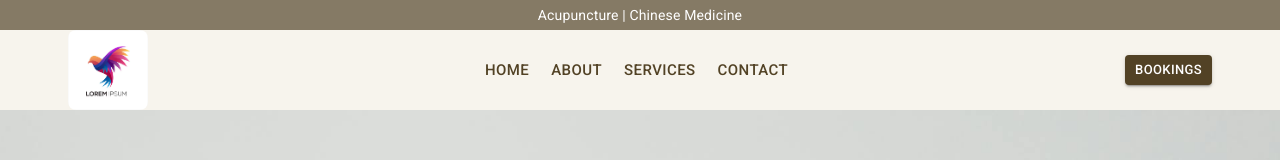
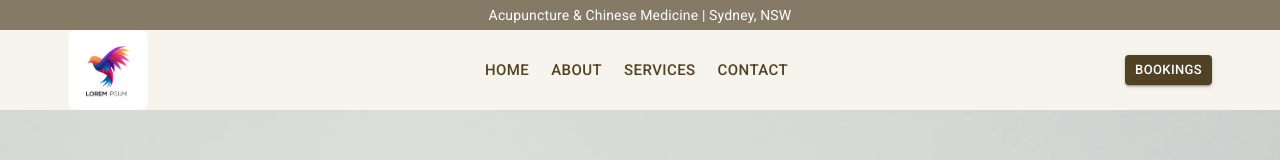
Before and after one commit to hannaforssell/yinsense, a React (Vite) app: page / in a window 1280 px wide. Shown: the top 160 px of the page. Built offline with nearby package versions, Linux system fonts and the light colour scheme.

Commit message:
Changed banner text

```diff
--- a/src/components/Banner.tsx
+++ b/src/components/Banner.tsx
@@ -13,7 +13,7 @@ export default function Banner() {
             <Container maxWidth="lg">
                 <Box sx={{ display: 'flex', justifyContent: 'center', py: '5px' }}>
                     <Typography variant='body2'>
-                        Acupuncture | Chinese Medicine
+                        Acupuncture & Chinese Medicine | Sydney, NSW
                     </Typography>
                 </Box>
             </Container>
```
